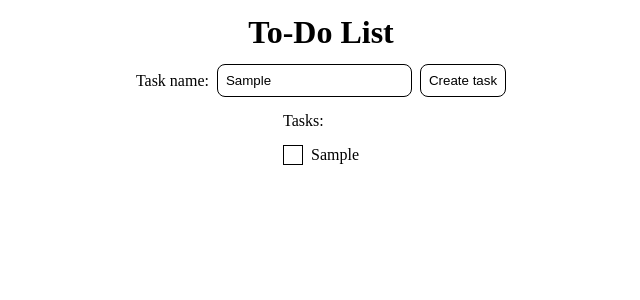
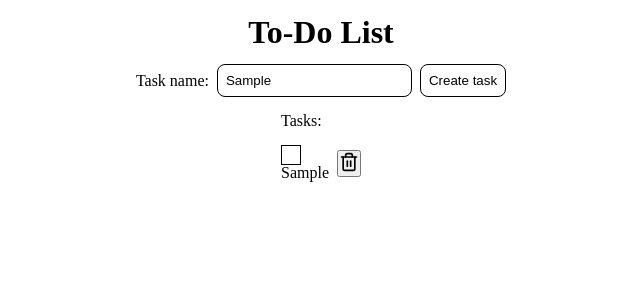
Before and after one commit to LuisEduardo20/americanas-ada_react-II, a React (Create React App) app: page / in a window 1280 px wide. Both pictures are taken after typing "Sample" into the empty fields and a click on the button "Create task". Shown: the top 300 px of the page, without its empty margins (319-959 px from the left). Built offline with nearby package versions, Linux system fonts and the light colour scheme.

Commit message:
feat: delete task

```diff
--- a/src/components/TasksList/Task/index.tsx
+++ b/src/components/TasksList/Task/index.tsx
@@ -1,13 +1,17 @@
 import React, { useState } from "react";
+import { FiTrash2 } from "react-icons/fi";
 
 import * as S from "../styles";
 import Spacer from "../../Spacer";
+import useTask from "hooks/useTask";
 
 type Props = {
   taskText: string;
 };
 
 const Task = ({ taskText }: Props) => {
+  const { handleDeleteTask } = useTask();
+
   const [checked, setChecked] = useState(false);
 
   const handleChangeCheck = () => setChecked((oldValue) => !oldValue);
@@ -15,11 +19,20 @@ const Task = ({ taskText }: Props) => {
   return (
     <>
       <S.Task>
-        <S.StyledCheckbox
-          checked={checked}
-          onClick={handleChangeCheck}
-        />
-        <S.TaskText checked={checked}>{taskText}</S.TaskText>
+        <div>
+          <S.StyledCheckbox
+            checked={checked}
+            onClick={handleChangeCheck}
+          />
+          <S.TaskText checked={checked}>{taskText}</S.TaskText>
+        </div>
+
+        <button>
+          <FiTrash2
+            onClick={() => handleDeleteTask(taskText)}
+            size={20}
+          />
+        </button>
       </S.Task>
 
       <Spacer height={2} />
--- a/src/hooks/useTask.tsx
+++ b/src/hooks/useTask.tsx
@@ -12,6 +12,7 @@ type Props = {
 type TasksContextProps = {
   tasks: string[];
   handleCreateTask: (task: string) => void;
+  handleDeleteTask: (taskName: string) => void;
 };
 
 const TasksContext = createContext({} as TasksContextProps);
@@ -19,18 +20,29 @@ const TasksContext = createContext({} as TasksContextProps);
 export const TasksProvider = ({ children }: Props) => {
   const [tasks, setTasks] = useState<string[]>([]);
 
-  const handleCreateTask = useCallback((task: string) => {
-    console.log("tasks:", tasks);
+  const handleCreateTask = useCallback(
+    (task: string) => {
+      if (!tasks.includes(task)) {
+        setTasks((oldTasks) => [task, ...oldTasks]);
+      } else {
+        console.error("Task exist on array");
+      }
+    },
+    [tasks]
+  );
 
-    if (!tasks.includes(task)) {
-      setTasks((oldTasks) => [task, ...oldTasks]);
-    } else {
-      console.error("Task exist on array");
-    }
-  }, []);
+  const handleDeleteTask = (taskName: string) => {
+    const tasksArrayWithoutClickedTask = tasks.filter(
+      (task) => task !== taskName
+    );
+
+    setTasks(tasksArrayWithoutClickedTask);
+  };
 
   return (
-    <TasksContext.Provider value={{ tasks, handleCreateTask }}>
+    <TasksContext.Provider
+      value={{ tasks, handleCreateTask, handleDeleteTask }}
+    >
       {children}
     </TasksContext.Provider>
   );
```
